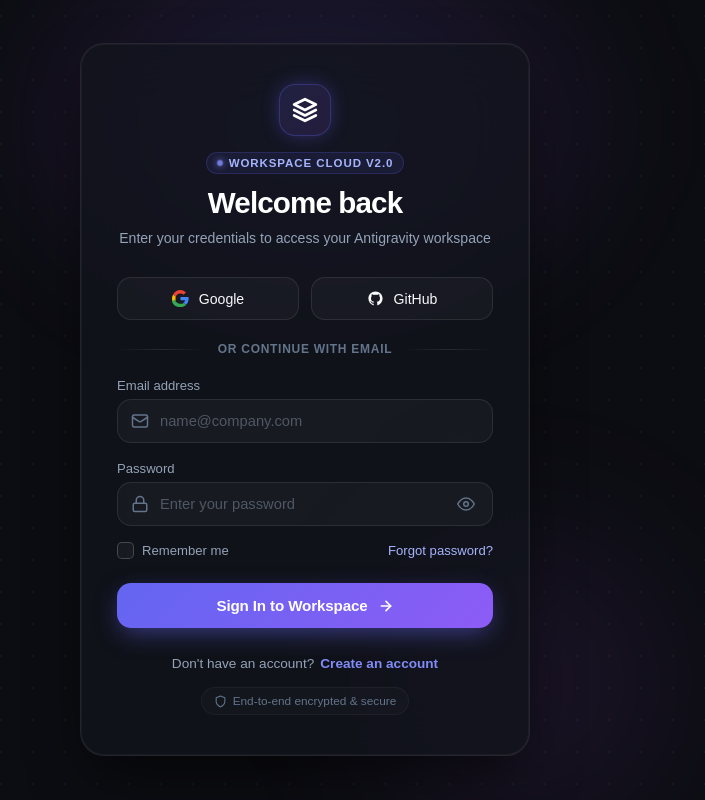
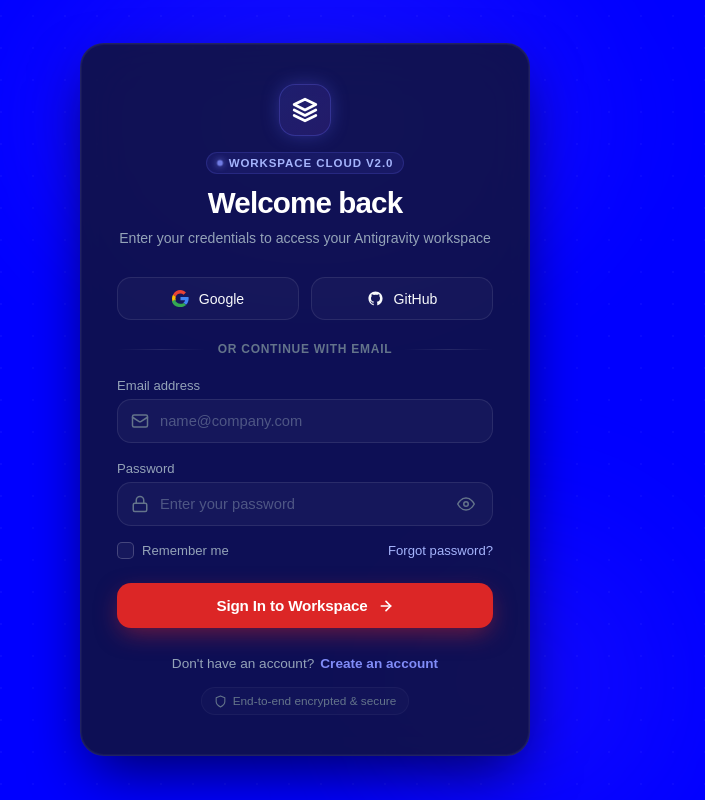
Before and after one commit to kruthikRgowda/chicken, a Next.js app: page /login in a window 1280 px wide. Shown: the whole page, without its empty margins (335-1040 px from the left). Built offline with nearby package versions, Linux system fonts and the light colour scheme.

Commit message:
Change login button to red and page background to blue

```diff
--- a/src/app/login/login.module.css
+++ b/src/app/login/login.module.css
@@ -3,7 +3,7 @@
    ========================================================================== */
 
 .pageContainer {
-  --bg-base: #0c0d12;
+  --bg-base: #0000ff;
   --card-bg: rgba(18, 20, 29, 0.75);
   --card-border: rgba(255, 255, 255, 0.08);
   --card-border-hover: rgba(99, 102, 241, 0.35);
@@ -51,7 +51,7 @@
   inset: 0;
   background-image:
     radial-gradient(rgba(255, 255, 255, 0.035) 1px, transparent 1px),
-    linear-gradient(to bottom, rgba(12, 13, 18, 0.2), rgba(12, 13, 18, 0.95));
+    linear-gradient(to bottom, rgba(0, 0, 255, 0.2), rgba(0, 0, 255, 0.95));
   background-size: 32px 32px, 100% 100%;
   pointer-events: none;
   z-index: 1;
@@ -425,8 +425,7 @@
   padding: 14px 20px;
   border: none;
   border-radius: var(--radius-md);
-  background: linear-gradient(135deg, #6366f1 0%, #8b5cf6 50%, #a855f7 100%);
-  background-size: 200% auto;
+  background: #dc2626;
   color: #ffffff;
   font-size: 0.95rem;
   font-weight: 600;
@@ -436,15 +435,15 @@
   align-items: center;
   justify-content: center;
   gap: 10px;
-  box-shadow: 0 8px 24px -4px rgba(99, 102, 241, 0.5);
+  box-shadow: 0 8px 24px -4px rgba(220, 38, 38, 0.5);
   transition: var(--transition);
   overflow: hidden;
 }
 
 .submitButton:hover:not(:disabled) {
   transform: translateY(-2px);
-  background-position: right center;
-  box-shadow: 0 12px 28px -2px rgba(168, 85, 247, 0.6);
+  background: #b91c1c;
+  box-shadow: 0 12px 28px -2px rgba(220, 38, 38, 0.6);
 }
 
 .submitButton:active:not(:disabled) {
```
